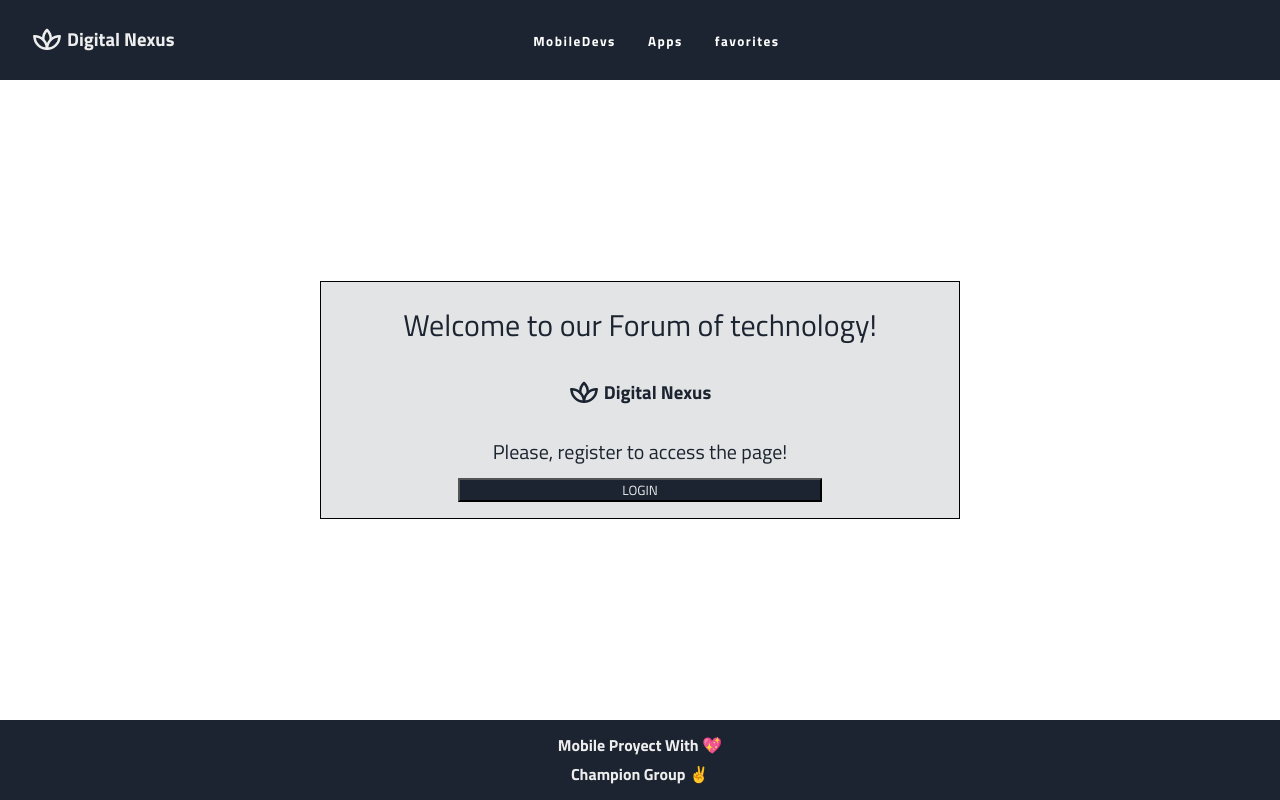
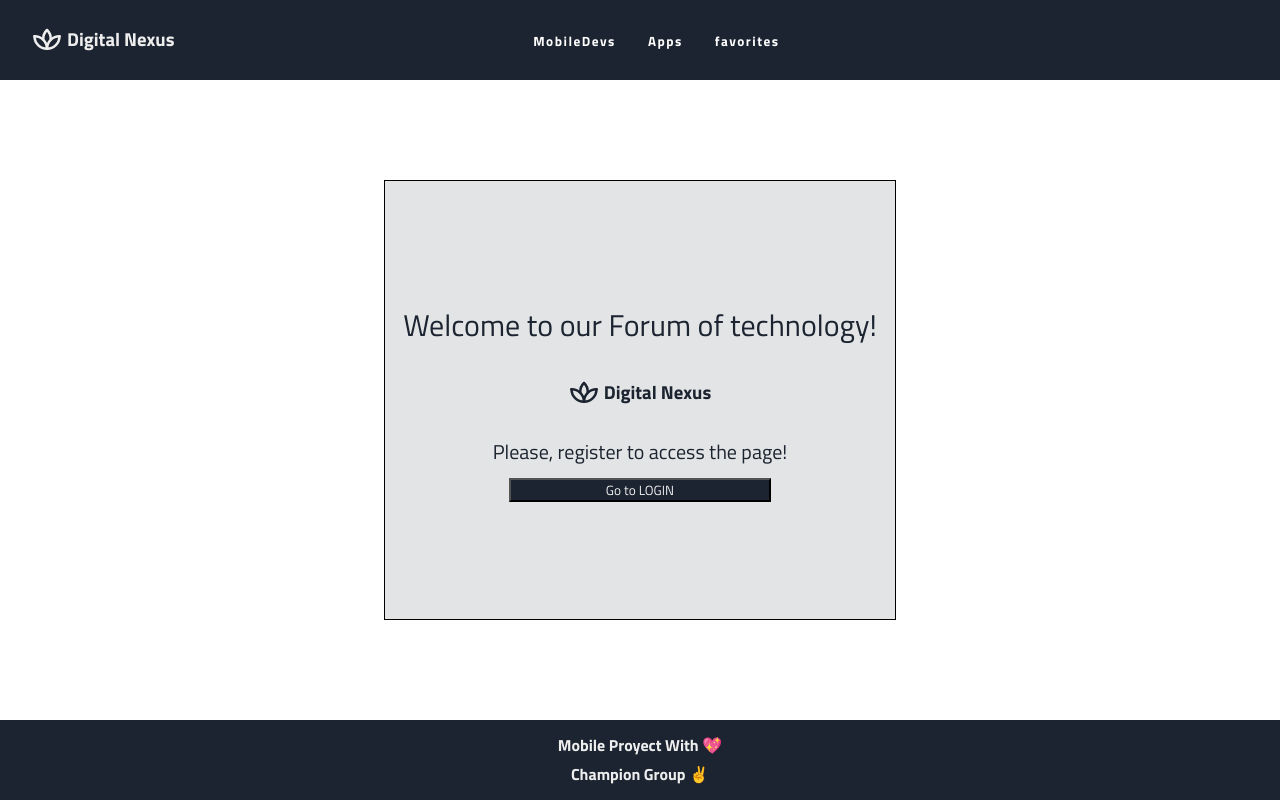
Before and after one commit to aaitorgutierrez/Forum_Technology_React_2.0, a React (Vite) app: page / in a window 1280 px wide. Built offline with nearby package versions, Linux system fonts and the light colour scheme.

Commit message:
Improved RegisterNote componet css styles

```diff
--- a/src/components/RegisterNote/RegisterNote.css
+++ b/src/components/RegisterNote/RegisterNote.css
@@ -1,5 +1,6 @@
 .registerNote-container {
-    width: 50vw;
+    width: 40vw;
+    height: 55vh;
     display: flex;
     flex-direction: column;
     justify-content: center;
@@ -27,7 +28,7 @@
 }
 
 .registerNote-login-btn {
-    width: 60%;
+    width: 55%;
     background-color: var(--mainColor);
     color: var(--textColor);
     cursor: pointer;
--- a/src/components/RegisterNote/RegisterNote.jsx
+++ b/src/components/RegisterNote/RegisterNote.jsx
@@ -18,7 +18,7 @@ const RegisterNote = () => {
                 Please, register to access the page!
             </p>
             <button className="registerNote-login-btn" onClick={() => navigate("/login")}>
-                LOGIN
+                Go to LOGIN
             </button>
         </div>
     )
```
